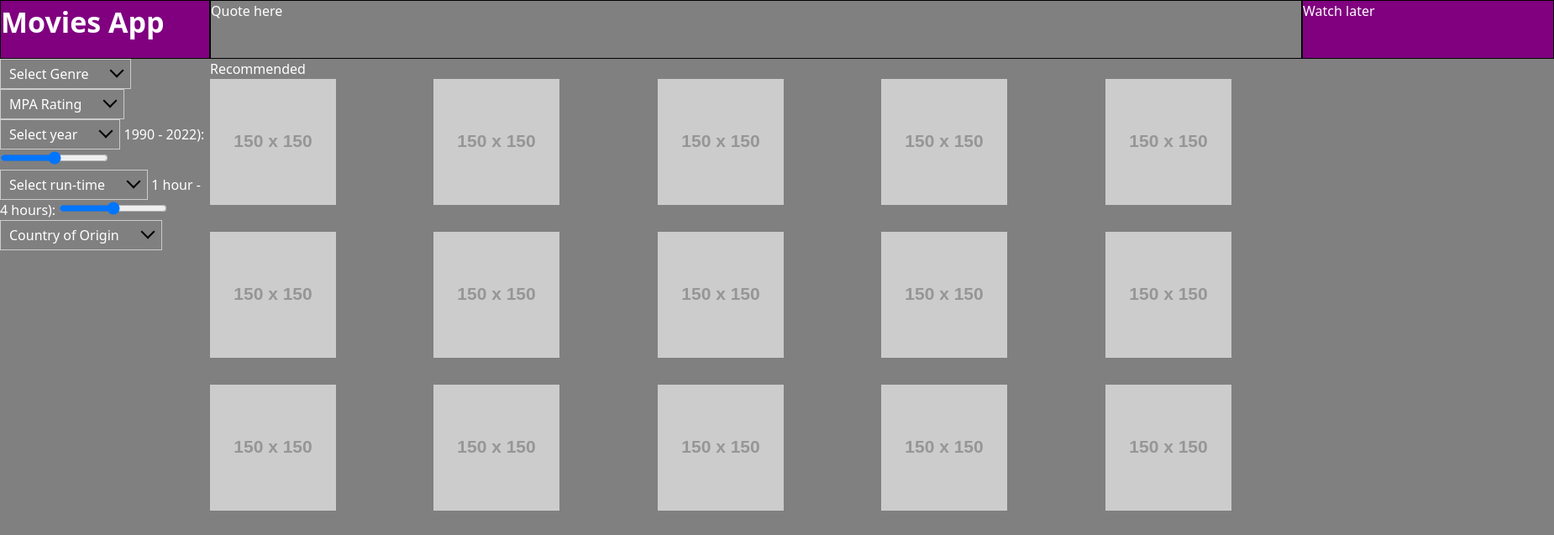
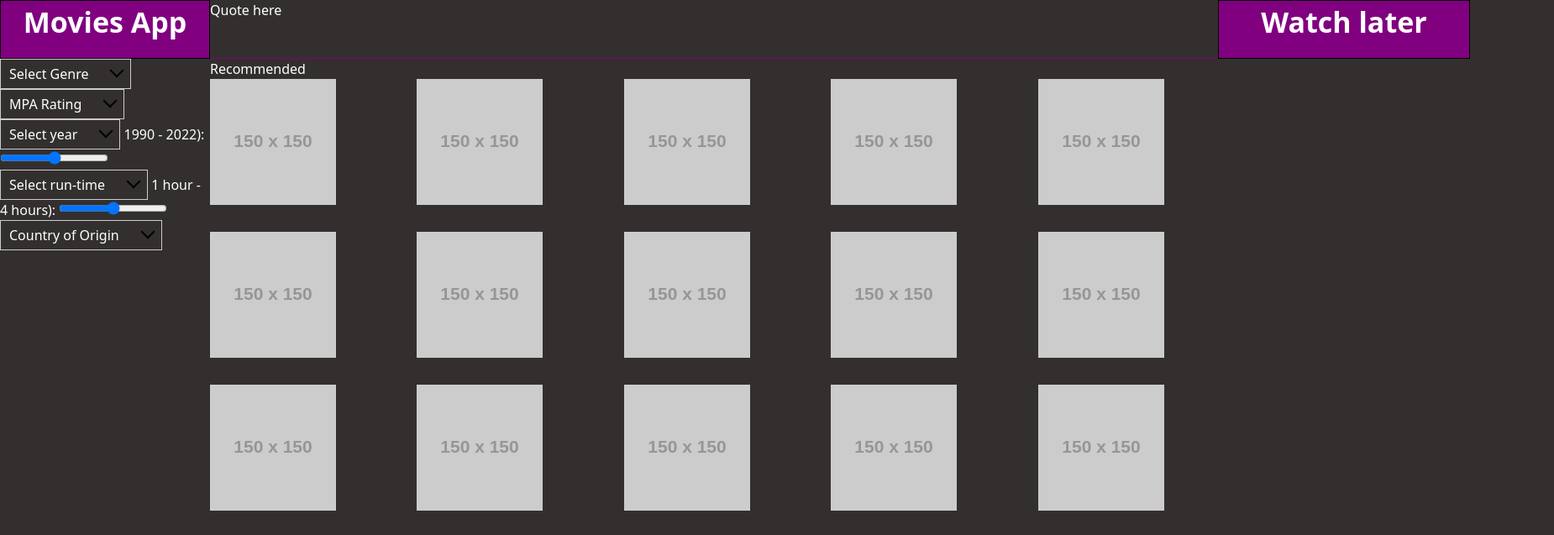
Before and after one commit to VladaBolotova/Movie-App, a plain HTML site: page index.html in a window 1280 px wide. Shown: the top 637 px of the page at 84% size, 1850 px wide, since content can reach past the window. Drawn offline with nearby package versions, Linux system fonts and the light colour scheme; placeholder pictures from the web are drawn by us.

Commit message:
style css

```diff
--- a/assets/style.css
+++ b/assets/style.css
@@ -4,7 +4,7 @@
 
 *{
     color: white;
-    background-color: gray;
+    background-color: rgb(52, 47, 47);
 }
 
 .flex{
@@ -20,6 +20,7 @@
     box-sizing: border-box;
     font-size: 34px;
     background-color:purple;
+    text-align: center;
 
 }
 
@@ -27,8 +28,8 @@
     display: flex;
     flex-direction: row;
      height: 70px;
-    width: 1300px;
-    border: 1px solid black;
+    width: 1200px;
+    border-bottom: 1px ridge purple;
     box-sizing: border-box;
 }
 
@@ -48,10 +49,14 @@
   border: 1px solid black;
   box-sizing: border-box;
   background-color: purple;
+  text-align: center;
+  font-size: 34px;
+  font-weight: bold;
 }
 
-
-
+.anchor{
+  padding: 20px;
+}
 
 
 
```
